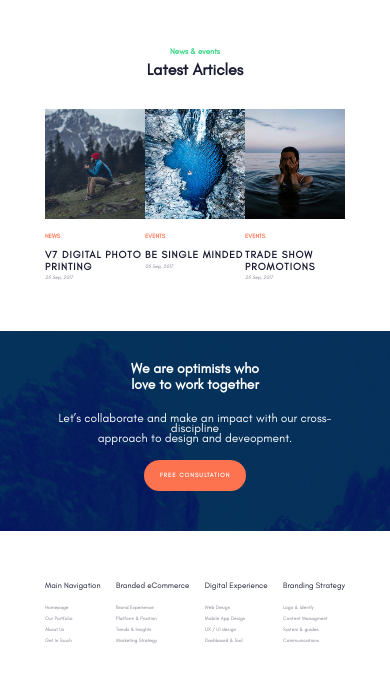
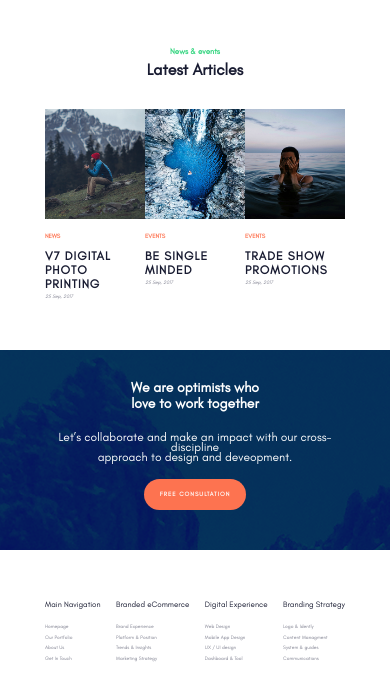
Before and after one commit to deshk0/homework1, a plain HTML site: page BOMBA/index.html in a window 390 px wide. Shown: the part 2333-3023 px from the top of the page. Drawn offline with Linux system fonts and the light colour scheme.

Commit message:
Add files via upload

```diff
--- a/BOMBA/style.css
+++ b/BOMBA/style.css
@@ -1027,6 +1027,14 @@ body{
         height: 280px;
 
     }
+    .main-blog-block1-title {
+        font-size: 16px;
+        letter-spacing: 2px;
+        font-weight: 600;
+        color: #181b31;
+        text-transform: uppercase;
+        padding-top: 10px;
+    }
 
     .header-menu a{
         font-size: 12px;
@@ -1452,7 +1460,7 @@ body{
         font-style: italic;
     }
     .main-blog-block1-title {
-        font-size: 10px;
+        font-size: 12px;
         letter-spacing: 1px;
         font-weight: 600;
         color: #181b31;
```
